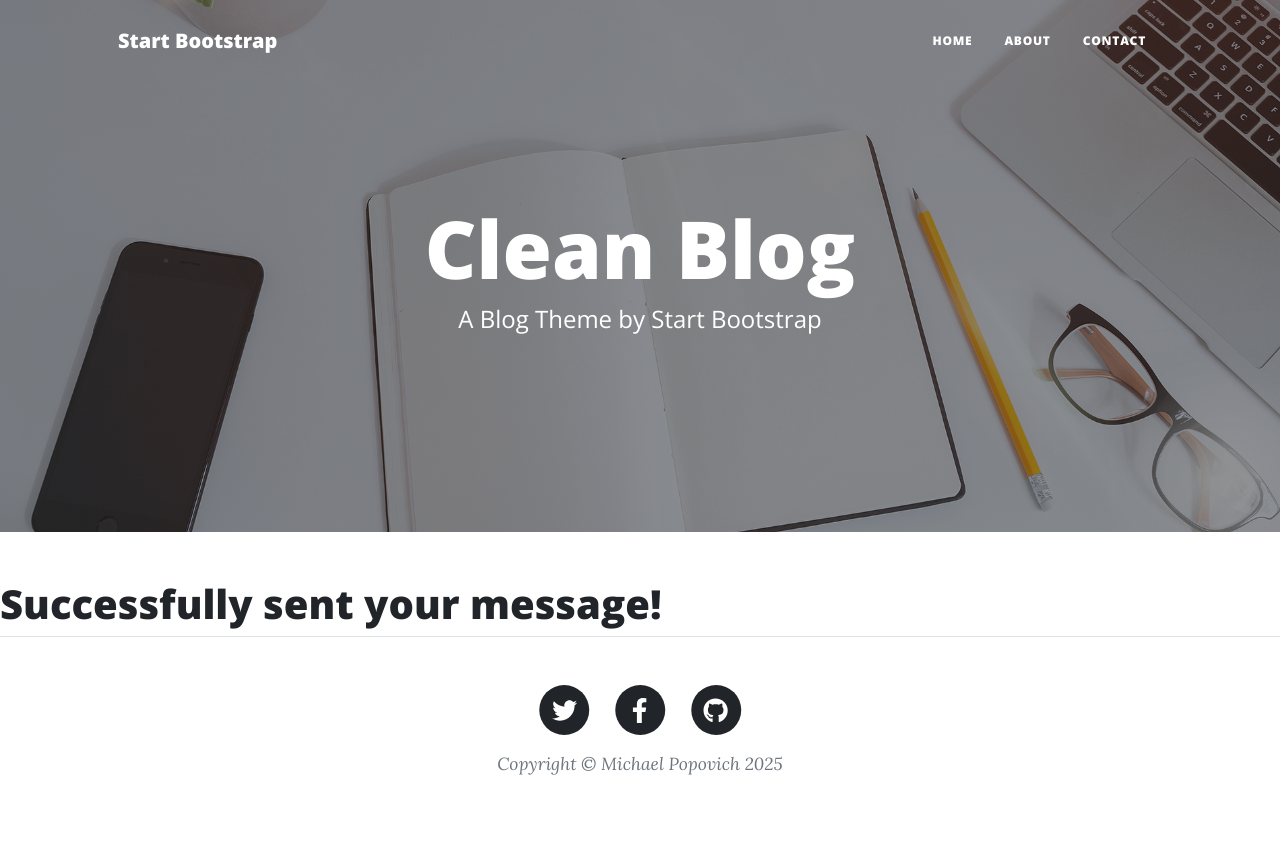
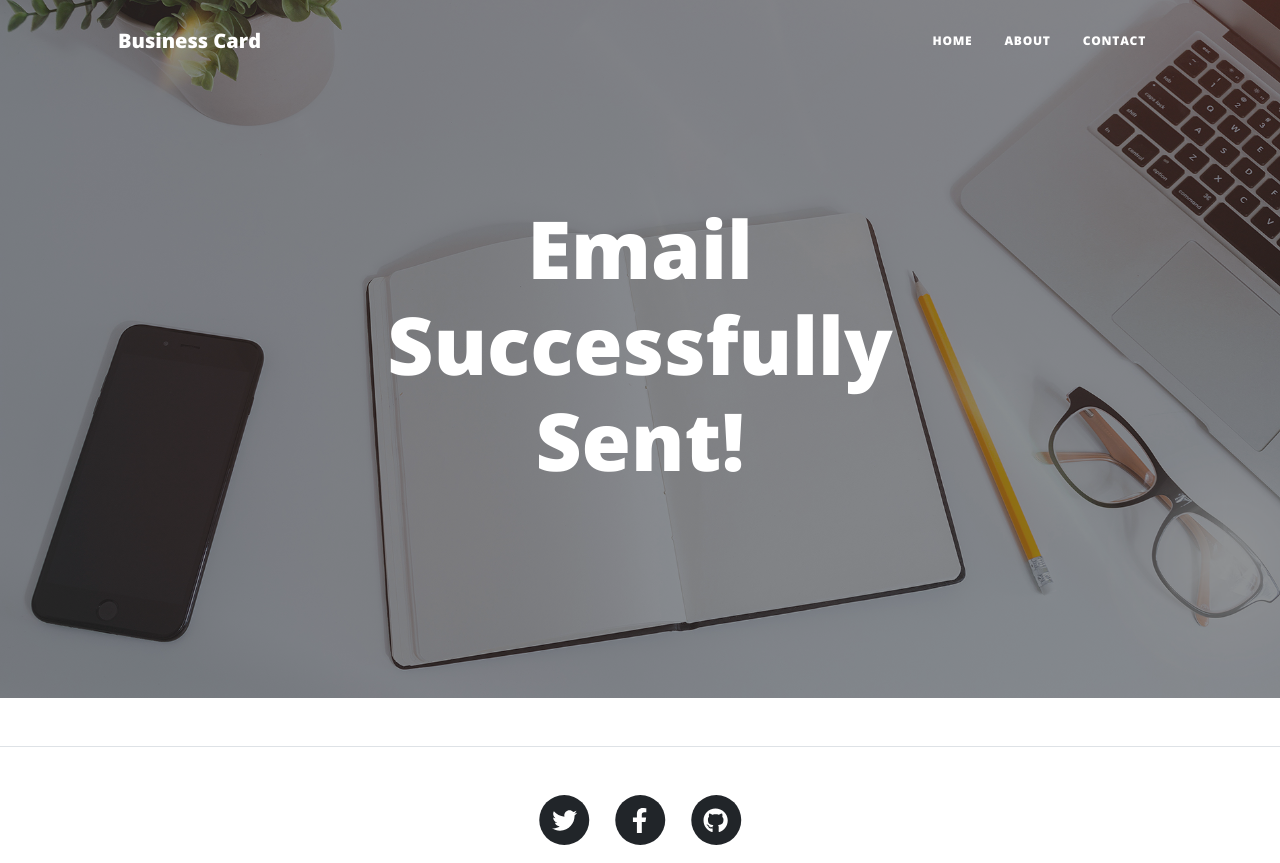
Before and after one commit to earthmabus/python-flask-blog, a Flask app: page /form-entry in a window 1280 px wide. Shown: the top 863 px of the page. Before the commit the page ends 775 px from the top, so only its background shows below. Run offline with Flask 3, Linux system fonts and the light colour scheme; data that the repository does not hold is empty; some libraries are stand-ins or nearby versions.

Commit message:
templatized the header, updated the successfully sent email button.

```diff
--- a/main.py
+++ b/main.py
@@ -16,15 +16,15 @@
 @app.route('/')
 def home():
     all_posts_from_site = get_all_blog_posts()
-    return render_template("index.html", all_posts = all_posts_from_site)
+    return render_template("index.html", title="Michael's Blog", subtitle="Get Right!", all_posts = all_posts_from_site)
 
 @app.route('/about')
 def about():
-    return render_template("about.html")
+    return render_template("about.html", title="Michael's Blog", subtitle="About")
 
 @app.route('/contact')
 def contact():
-    return render_template("contact.html")
+    return render_template("contact.html", title="Michael's Blog", subtitle="Contact Me")
 
 @app.route('/form-entry', methods=['GET', 'POST'])
 def receive_contact_us_data():
@@ -45,7 +45,7 @@
 
     account.send_email("earthmabus@hotmail.com", subject, body)
 
-    return render_template("contact_successful.html")
+    return render_template("contact_successful.html", title="Email Successfully Sent!", subtitle="")
 
 @app.route("/blog/<int:post_id>")
 def blog_post(post_id: int):
--- a/templates/contact_successful.html
+++ b/templates/contact_successful.html
@@ -3,8 +3,6 @@
 
 <!-- Main Content-->
 
-<h1>Successfully sent your message!</h1>
-
 
 <!-- Footer -->
 {% include "footer.html" %}
--- a/templates/header.html
+++ b/templates/header.html
@@ -5,7 +5,7 @@
         <meta name="viewport" content="width=device-width, initial-scale=1, shrink-to-fit=no" />
         <meta name="description" content="" />
         <meta name="author" content="Michael Popovich" />
-        <title>Clean Blog - Start Bootstrap Theme</title>
+        <title>{{ title }} - {{ subtitle }}</title>
         <link rel="icon" type="image/x-icon" href="/static/assets/favicon.ico" />
         <!-- Font Awesome icons (free version)-->
         <script src="https://use.fontawesome.com/releases/v6.3.0/js/all.js" crossorigin="anonymous"></script>
@@ -19,7 +19,7 @@
         <!-- Navigation-->
         <nav class="navbar navbar-expand-lg navbar-light" id="mainNav">
             <div class="container px-4 px-lg-5">
-                <a class="navbar-brand" href="index.html">Start Bootstrap</a>
+                <a class="navbar-brand" href="https://www.michaelpopovich.com">Business Card</a>
                 <button class="navbar-toggler" type="button" data-bs-toggle="collapse" data-bs-target="#navbarResponsive" aria-controls="navbarResponsive" aria-expanded="false" aria-label="Toggle navigation">
                     Menu
                     <i class="fas fa-bars"></i>
@@ -39,8 +39,8 @@
                 <div class="row gx-4 gx-lg-5 justify-content-center">
                     <div class="col-md-10 col-lg-8 col-xl-7">
                         <div class="site-heading">
-                            <h1>Clean Blog</h1>
-                            <span class="subheading">A Blog Theme by Start Bootstrap</span>
+                            <h1>{{ title }}</h1>
+                            <span class="subheading">{{ subtitle }}</span>
                         </div>
                     </div>
                 </div>
```
